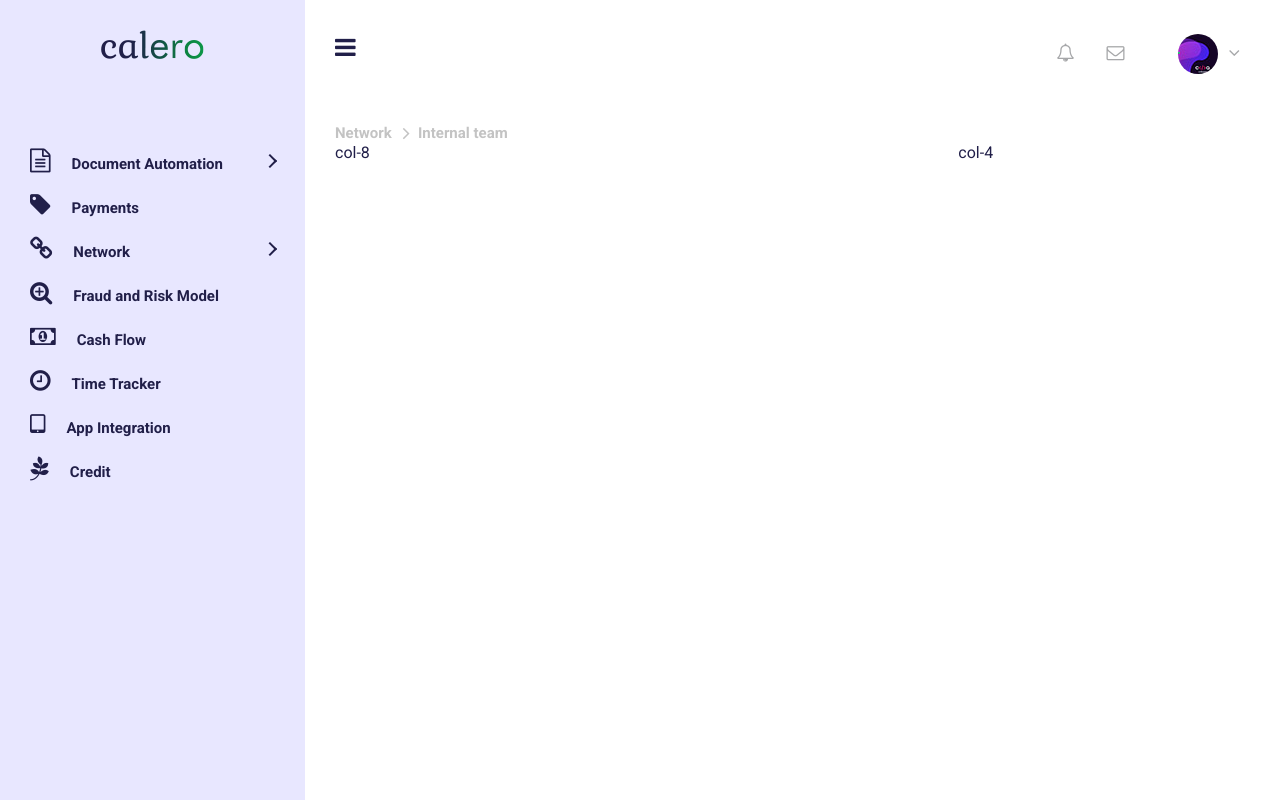
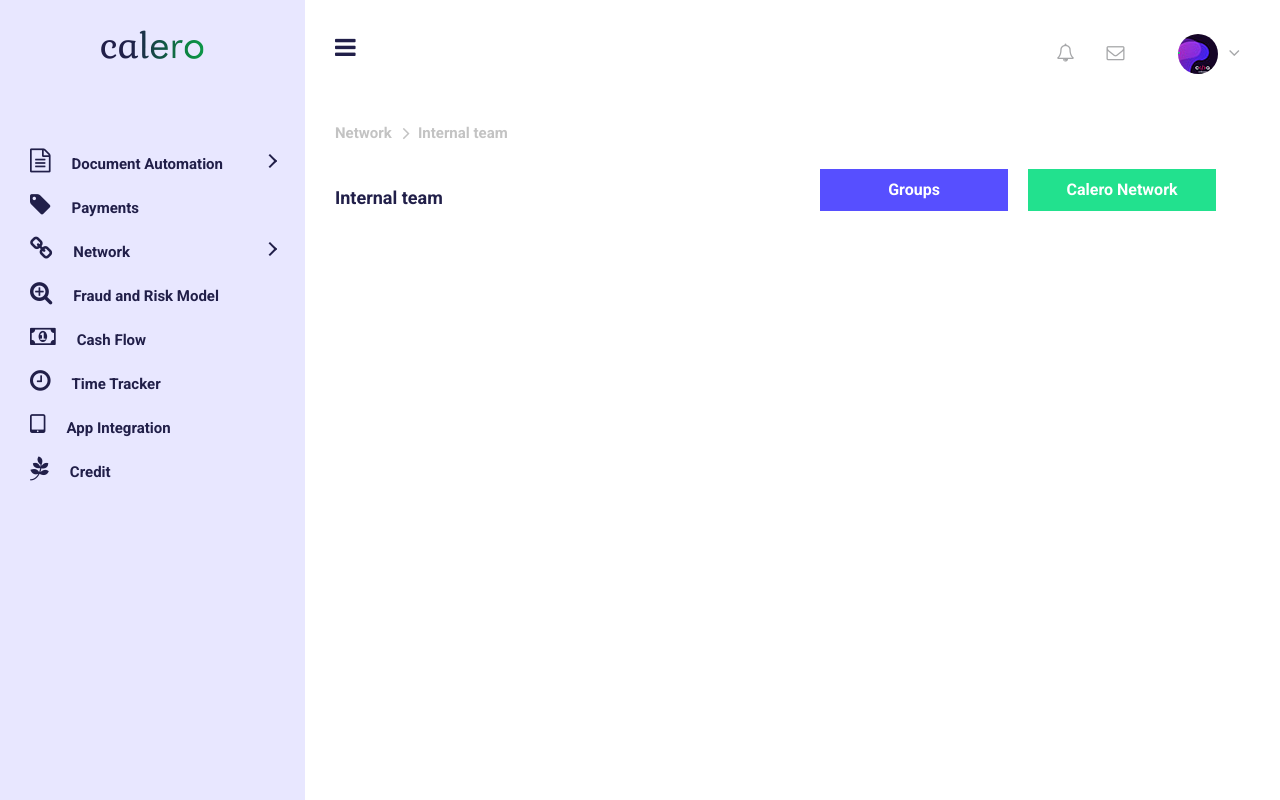
Before and after one commit to thirtyfoursoft/calero-app, an Angular app: page / in a window 1280 px wide. Built offline with nearby package versions, Linux system fonts and the light colour scheme.

Commit message:
adding page component

```diff
--- a/src/app/internal/internal.component.css
+++ b/src/app/internal/internal.component.css
@@ -0,0 +1,6 @@
+/* PAGE HEADER BUTTONS */
+.page-header-buttons{ float:right; max-width:420px; width:100%;}
+.btn-md{ background:#ccc; color:#000; display:inline-block; font-size:16px; font-weight:700; line-height:mormal; margin:0 0 15px 20px; max-width:188px; padding:11px 0 12px; text-align:center; width:100%;}
+.blue-btn{ background:#574fff; color:#fff;}
+.green-btn{ background:#22e18e; color:#fff;}
+.page-header-buttons .btn-md:first-child{ margin-left:0;}
--- a/src/app/internal/internal.component.html
+++ b/src/app/internal/internal.component.html
@@ -1,4 +1,12 @@
+<div class="page-header page-header-with-buttons">
+	<div class="page-header-buttons">
+		<a href="#" class="btn-md blue-btn">Groups</a>
+		<a href="#" class="btn-md green-btn">Calero Network</a>
+	</div>
+	<h1>Internal team</h1>
+</div>
+
 <div class="row">
-  <div class="col-8">col-8</div>
-  <div class="col-4">col-4</div>
+  <div class="col-8"></div>
+  <div class="col-4"></div>
 </div>
--- a/src/styles.css
+++ b/src/styles.css
@@ -50,7 +50,7 @@ transition: all 500ms ease-in-out;}
 /* SUB NAV */
 #container-toggle{ padding:26px 40px 26px 30px;}
 .sub-top-nav{ margin-bottom:40px;}
-.sub-top-nav:after{ font-size:0px; line-height:0px; height:0px; content:'.'; visibility:hidden; display:block; clear:both;}
+.sub-top-nav:after, .page-header-with-buttons:after{ font-size:0px; line-height:0px; height:0px; content:'.'; visibility:hidden; display:block; clear:both;}
 .menu-trigger{ float:left; padding-top:8px;}
 #btn-toggle{ color:#211f49; font-size:24px;}
 .sub-top-nav .nav{ display:block; float:right;}
@@ -65,5 +65,10 @@ transition: all 500ms ease-in-out;}
 .profile-menu img{ border-radius:50%; margin-right:10px;}
 
 /* BREADCRUMB */
+.breadcrumb-nav{ margin-bottom:26px;}
 .breadcrumb-nav span{ color:#c3c3c3; display:inline-block; font-size:15px; font-weight:700; vertical-align:middle;}
 .breadcrumb-nav i{ color:#c3c3c3; display:inline-block; font-size:20px; padding:0 8px 0 11px; vertical-align:middle;}
+
+/* PAGE HEADER */
+.page-header h1{ color:#211f49; font-size:18px; font-weight:700; line-height:normal;}
+.page-header-with-buttons h1{ margin:0; padding:18px 0 0; vertical-align:middle;}
```
